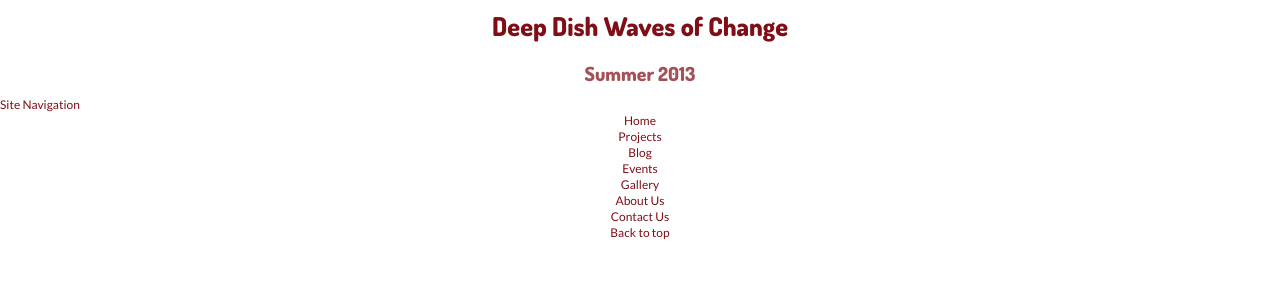
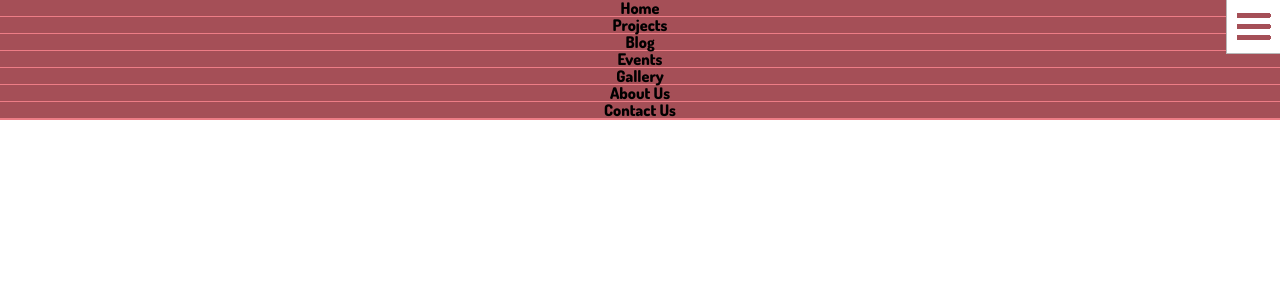
Before and after one commit to WavesofChange/woc-jekyll, a Jekyll site: the page built from gallery/index.html, in a window 1280 px wide. Shown: the top 300 px of the page. Built offline with Jekyll 4.4.1, drawn with Linux system fonts in a browser that asks for light colours.

Commit message:
fixed merge conflict

```diff
--- a/css/main.css
+++ b/css/main.css
@@ -170,7 +170,6 @@
   text-align: center;
 }
 
-<<<<<<< HEAD
 #nav {
   margin: 0;
   position: absolute;
@@ -178,10 +177,10 @@
   right: 0;
   left: 0;
   z-index: 1000; /* the nav sits behind the menu button */
-=======
+}
+
 .nav li {
   display: inline-block;
->>>>>>> gh-pages
 }
 
 #nav li {
@@ -192,7 +191,7 @@
   border-bottom: 1px solid #ed7d86;
 }
 
-<<<<<<< HEAD
+
 #nav a {
   border-bottom-width: 0;
   overflow: hidden;
@@ -200,11 +199,11 @@
   line-height: 0;
   padding: 0 1em;
   color: #000;
-=======
+}
+
 .nav li a:hover {
   background-color: #c66169;
   color: #fff;
->>>>>>> gh-pages
 }
 
 #nav:target {
```
